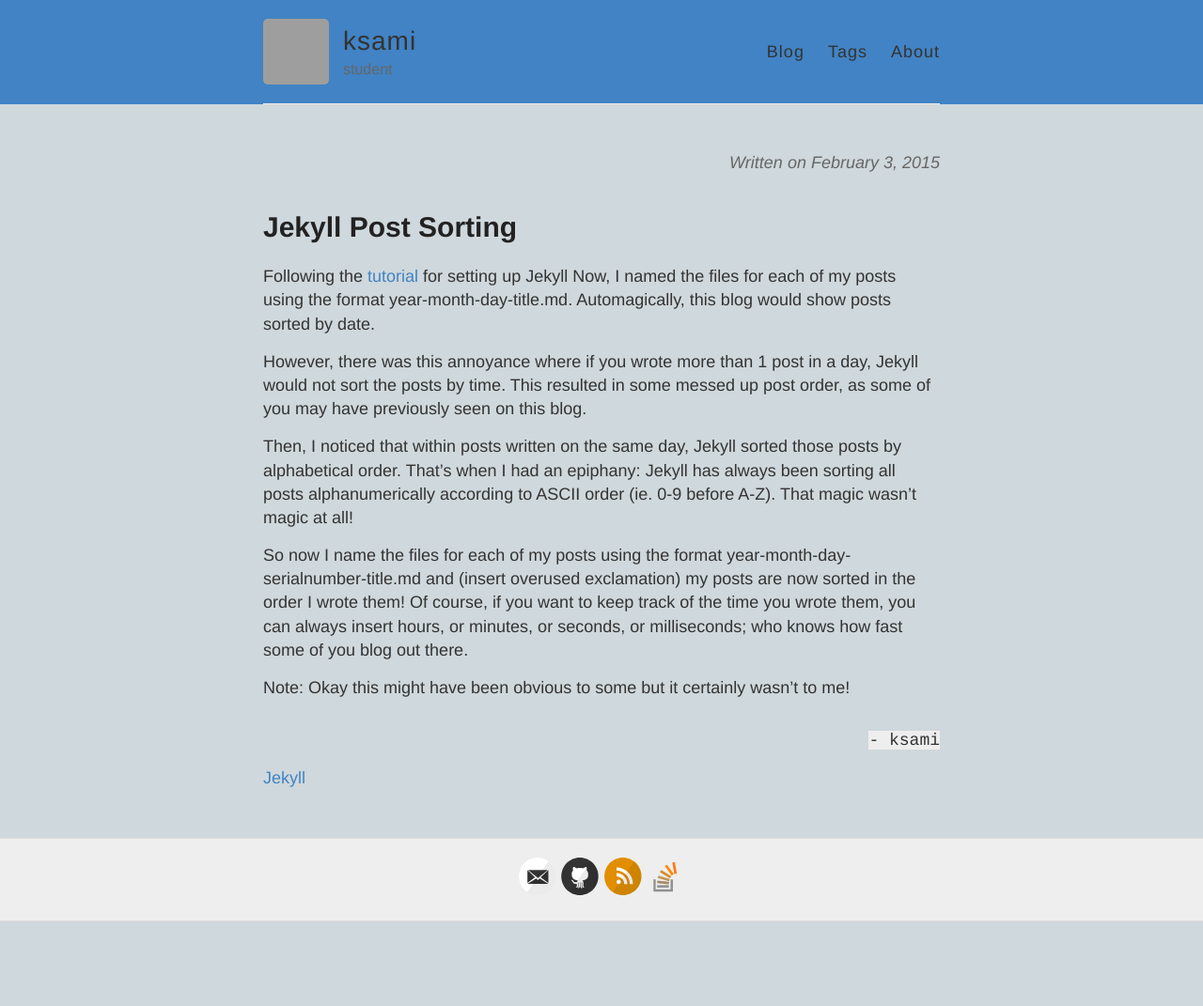
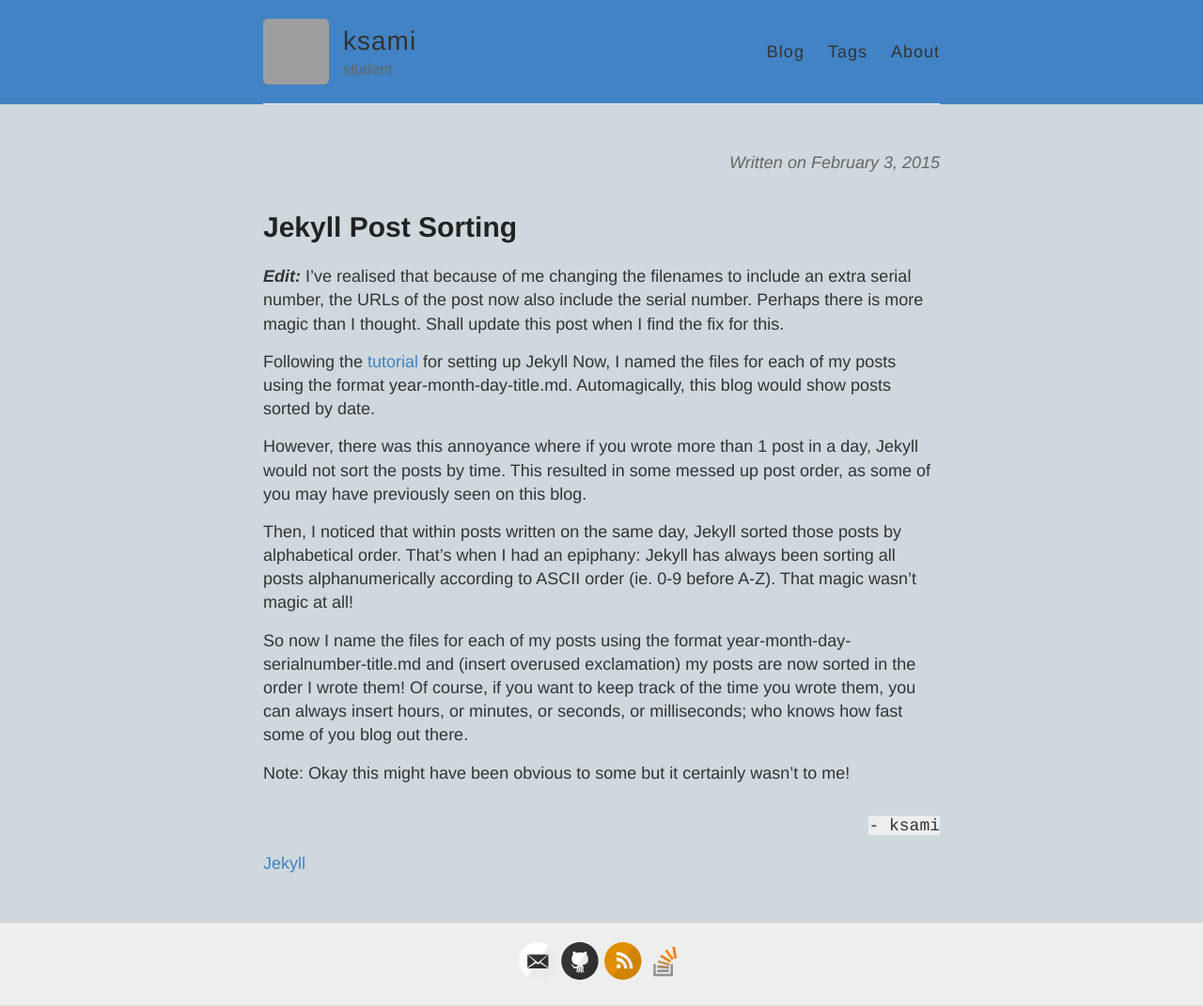
Before and after one commit to ksami/ksami.github.io, a Jekyll site: the page built from _posts/2015-02-03-00-Jekyll-Posts.md, in a window 1280 px wide. Shown: the whole page at 94% size. Built offline with Jekyll 4.4.1, drawn with Linux system fonts in a browser that asks for light colours; Markdown is read by kramdown in place of the engine named in the settings; comment, search, counter and statistics services are not loaded; before the commit the page ends 981 px from its top, so only the background shows below that; grey boxes are pictures that could not be loaded.

Commit message:
edit post

```diff
--- a/_posts/2015-02-03-00-Jekyll-Posts.md
+++ b/_posts/2015-02-03-00-Jekyll-Posts.md
@@ -3,6 +3,8 @@ layout: post
 title: Jekyll Post Sorting
 tags: [Jekyll]
 ---
+
+___Edit:___ I've realised that because of me changing the filenames to include an extra serial number, the URLs of the post now also include the serial number. Perhaps there is more magic than I thought. Shall update this post when I find the fix for this.
 
 Following the [tutorial](https://github.com/ksami/ksami.github.io/blob/master/README.md/) for setting up Jekyll Now, I named the files for each of my posts using the format year-month-day-title.md. Automagically, this blog would show posts sorted by date.
 
```
